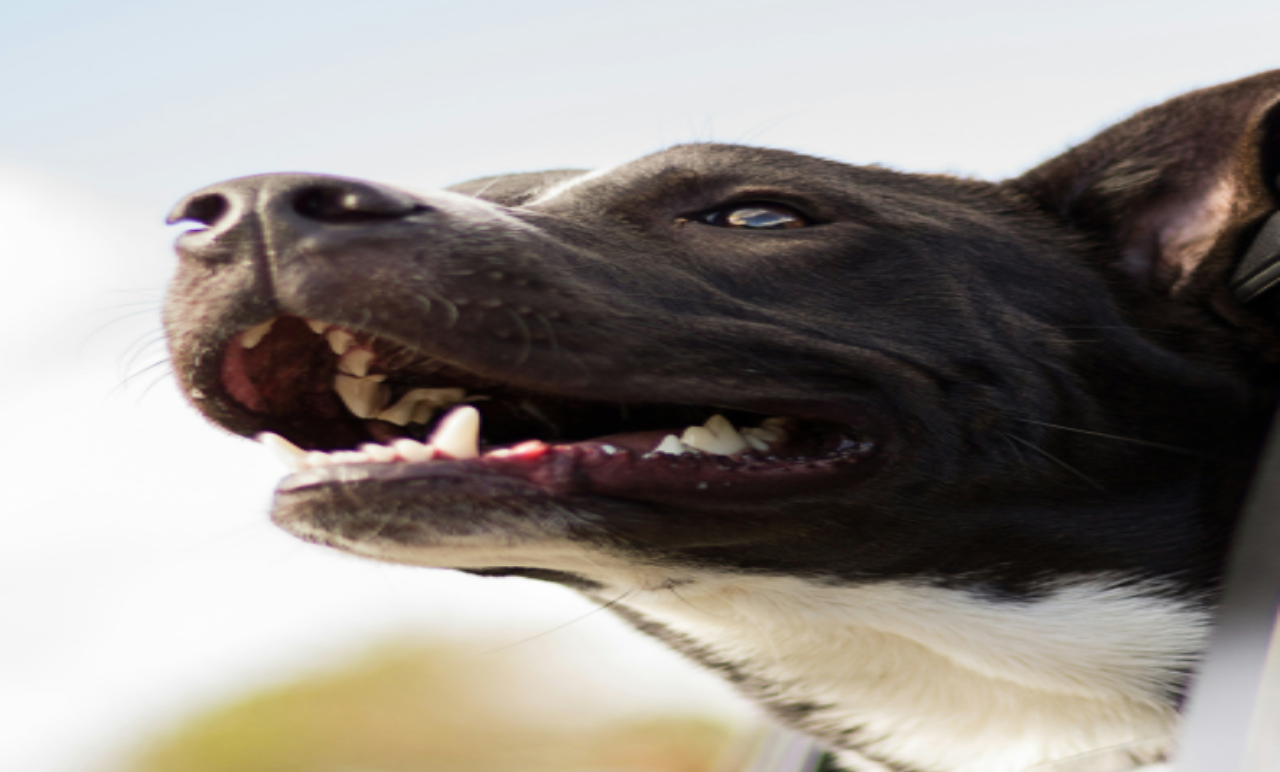
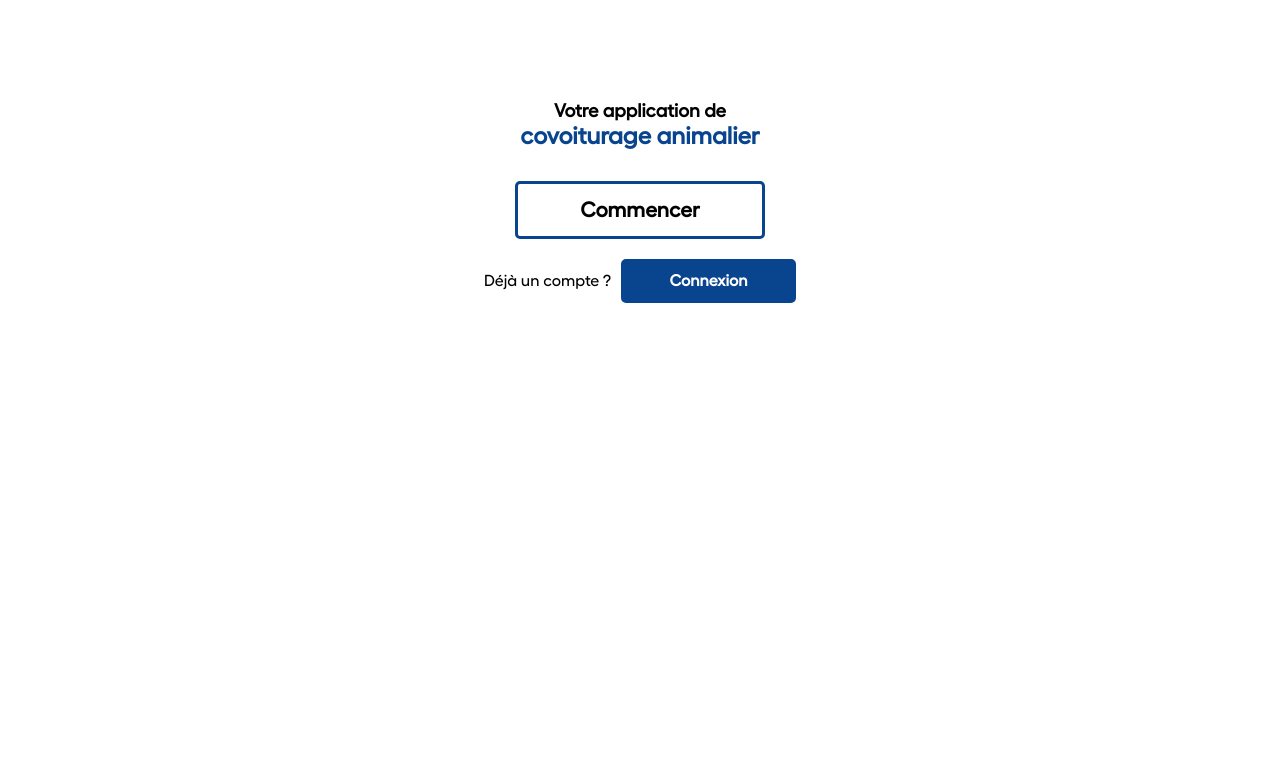
Before and after one commit to Joris07/cowaf, a Vue app: page / in a window 1280 px wide. Shown: the top 772 px of the page. Built offline with nearby package versions, Linux system fonts and the light colour scheme.

Commit message:
Test Store

```diff
--- a/src/views/Home.vue
+++ b/src/views/Home.vue
@@ -1,5 +1,5 @@
 <template>
-	<div>
+	<div id="main">
 		<img src="/img/dog-accueil.png" alt="dog accueil" id="dog-accueil">
 		<div id="bottom">
 			<div id="title">
@@ -98,4 +98,14 @@
 			margin-top: 0%;
 		}
 	}
+
+	@media only screen and (min-width: 768px) {
+		#dog-accueil {
+			display: none;
+		}
+
+		#main {
+			padding-top: 100px;
+		}
+	}
 </style>
--- a/src/views/Recherche.vue
+++ b/src/views/Recherche.vue
@@ -47,10 +47,10 @@
                                 <td class="tiret-hori"></td>
                                 <td style="width: 20%;"><input type="number" class="input-blanc" placeholder="0" min="0" max="9" v-model="animal.number"></td>
                             </tr>
-                            <!-- Ajout du tiret après chaque ligne d'animal -->
-                            <tr v-if="index < animals.length - 1"> <!-- Ne pas ajouter après le dernier élément -->
+                            <tr v-if="index < animals.length - 1">
                                 <td colspan="4" class="tiret"></td>
                             </tr>
+                            <input type="text" id="autocomplete">
                         </template>
                     </tbody>
                 </table>
@@ -87,6 +87,9 @@
 <script>
 	import BackButton from '@/components/BackButton.vue';
     import Nav from '@/components/Nav.vue';
+    import store from '@/store';
+
+    console.log(store.getters.getUserId);
 
 	export default {
 		name: 'Home',
@@ -94,7 +97,7 @@
         data() {
 			return {
                 animals: [{ selected: '', number: 0 }],
-                animalOptions: ['Chat','Chien', 'Tortue'],
+                animalOptions: ['Chat','Chien', 'Tortue']
             };
 		},
 		methods: {
```
